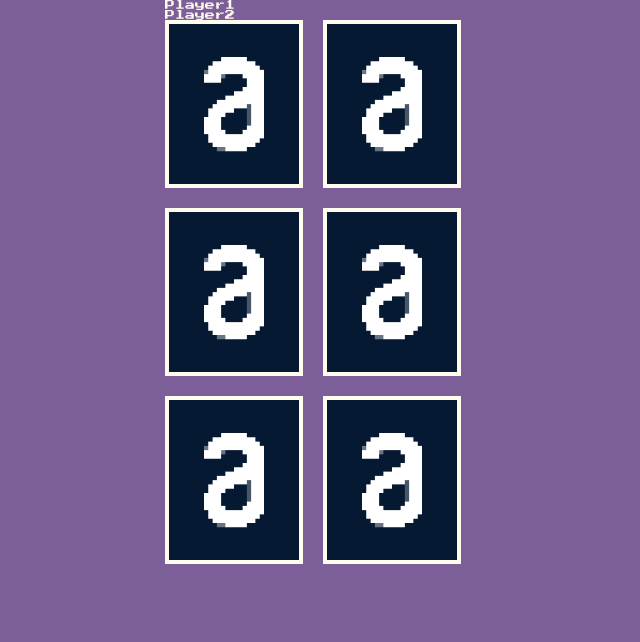
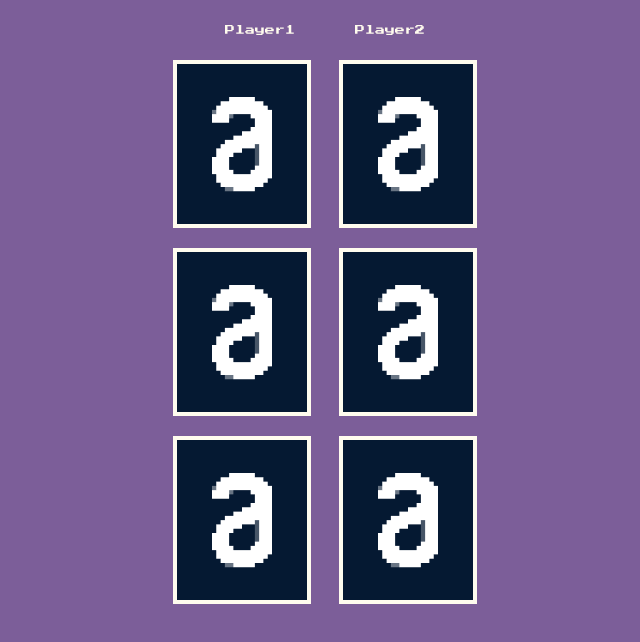
Before and after one commit to CaioPires92/curso-js-para-react, a website built with Vite: page index.html in a window 1280 px wide. Shown: the whole page, without its empty margins (315-955 px from the left). Built offline with nearby package versions, Linux system fonts and the light colour scheme.

Commit message:
:sparkles: Add ScoreBoard CSS

```diff
--- a/src/objects/BoardGame/style.css
+++ b/src/objects/BoardGame/style.css
@@ -2,4 +2,6 @@
   display: flex;
   flex-wrap: wrap;
   gap: 20px;
+  justify-content: space-evenly;
+
 }
--- a/src/objects/ScoreBoard/index.js
+++ b/src/objects/ScoreBoard/index.js
@@ -1,3 +1,4 @@
+import './style.css'
 import PlayerName from '../../components/PlayerName'
 
 function ScoreBoard() {
```
